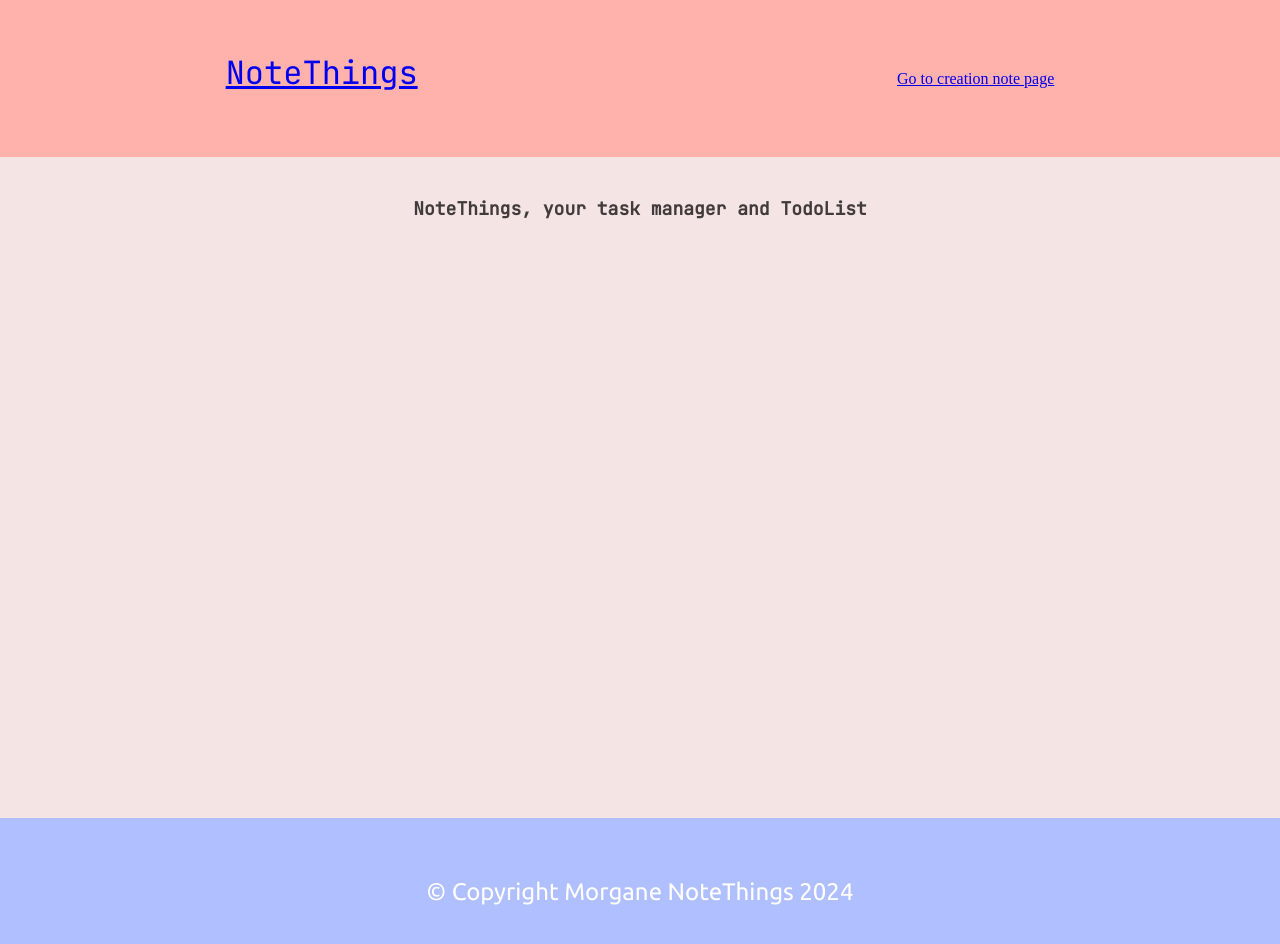
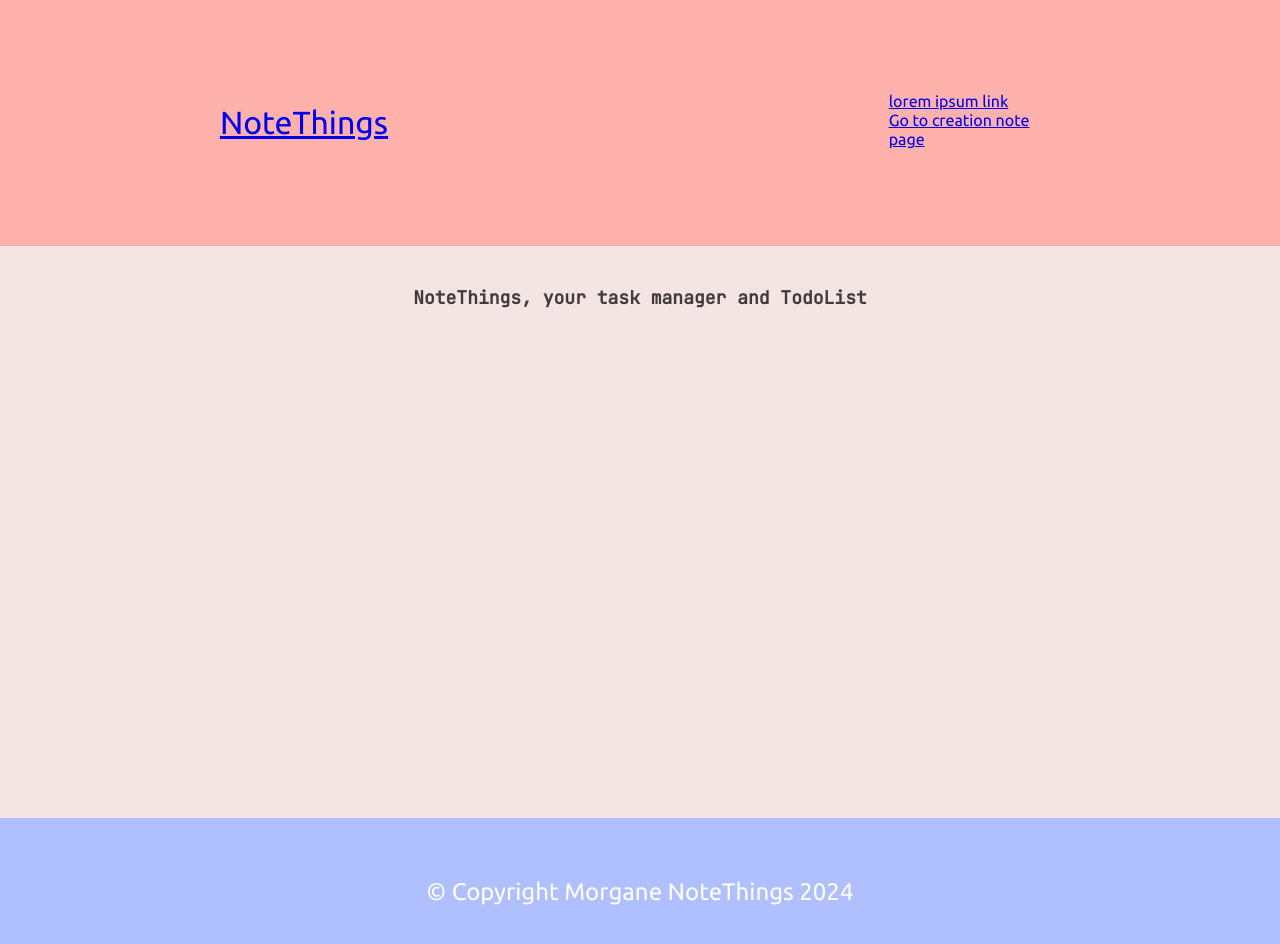
Before and after one commit to Mauh33/NoteThings-2, a React (Vite) app: page / in a window 1280 px wide. Shown: the top 944 px of the page. Built offline with nearby package versions, Linux system fonts and the light colour scheme.

Commit message:
html tags added, style not finished

```diff
--- a/src/components/Header/Header.jsx
+++ b/src/components/Header/Header.jsx
@@ -47,16 +47,32 @@ export default function Header() {
                 onClick={toggleLinkVisibility}
               />
             </div>
-            <div className={`link-bloc ${isLinkVisible ? "" : "hide"}`}>
+            <nav className={`link-bloc ${isLinkVisible ? "" : "hide"}`}>
+              <li>
+            <Link className="creation-link">lorem ipsum link</Link>
+              </li>
+              <li>
             <Link className='creation-link' to='/creation-of-note'>
-          Go to creation note page
-        </Link>
-            </div>
+              Go to creation note page
+            </Link>
+              </li>
+            </nav>
           </div>
         ) : (
+          <nav className="link-bloc">
+            <ul>
+              <li>
+          <Link className="creation-link">
+          lorem ipsum link
+        </Link>
+              </li>
+              <li>
           <Link className='creation-link' to='/creation-of-note' onClick={toggleLinkVisibility}>
           Go to creation note page
         </Link>
+              </li>
+        </ul>
+          </nav>
         )}
       </div>
       </header>
--- a/src/styles/_index.scss
+++ b/src/styles/_index.scss
@@ -27,7 +27,11 @@ h1, h2 {
 h1 {
   font-size: 32px;
   font-weight: 500;
-  margin-top: 10px;
+  margin-top: 20px;
+}
+
+li {
+  list-style: none;
 }
 
 h2 {
@@ -36,7 +40,9 @@ h2 {
   margin-bottom: 20px;
 }
 
-p, label {
+
+
+p, label, a {
   font-family: 'Ubuntu';
 }
 
@@ -52,9 +58,8 @@ p, label {
 
 
 .main-content {
-  grid-column: 2/7;
-  grid-column: 3/7;
-  grid-row: 3/11;
+  grid-column: 2/10;
+  grid-row: 4/11;
   @include flexbox($direction: column, $wrap: nowrap, $justify: space-between );
 }
 
--- a/src/styles/components-style/_header.scss
+++ b/src/styles/components-style/_header.scss
@@ -5,8 +5,8 @@
 .header {
   background-color: var(--primary-color);
   grid-column: 1/11;
-  grid-row: 1/3;
-  @include flexbox($direction: column, $justify: space-evenly, $align: center);
+  grid-row: 1/4;
+  @include flexbox($direction: column, $justify: flex-start, $align: center);
 }
 
 .collapse-bloc {
@@ -20,7 +20,7 @@
 
 .collapse-element {
   width: 100%;
-  @include flexbox($direction: column, $justify: center, $align: flex-start);
+  @include flexbox($direction: column, $justify: center, $align: flex-start, $wrap: wrap);
 }
 
 .arrow-bloc {
@@ -32,12 +32,18 @@
 .link-bloc {
   margin-top: 5px;
   width: 90%;
-  height: 20px;
+  height: 100px;
   display: flex;
-  justify-content: center;
-  align-items: center;
+  flex-direction: column;
+  justify-content: space-evenly;
+  align-items: flex-start;
   padding-bottom: 10px;
 }
+
+// .link-bloc ul {
+//   display: flex;
+//   flex-direction: column;
+// }
 
 .hide {
   display: none;
```
